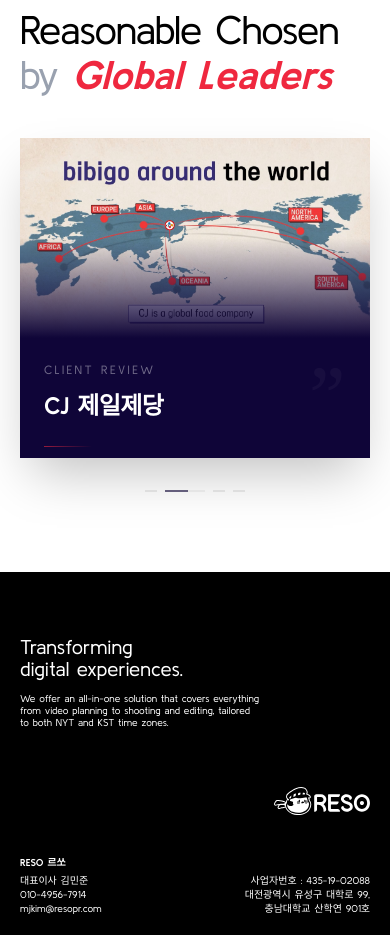
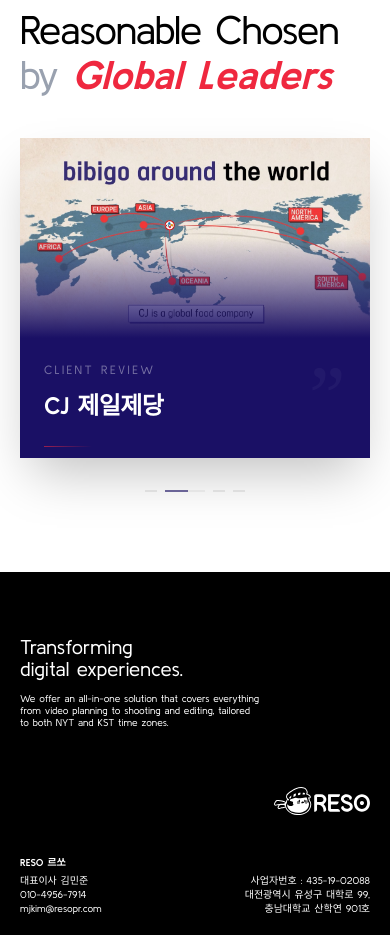
Before and after one commit to dei2j/RESO-WEB, a React (Vite) app: page / in a window 390 px wide. Shown: the part 3500-4435 px from the top of the page. Built offline with nearby package versions, Linux system fonts and the light colour scheme; a web font is replaced by a local one.

Commit message:
feat: 고객 코멘트 박스 색 조정

```diff
--- a/src/components/sections/Testimonials.jsx
+++ b/src/components/sections/Testimonials.jsx
@@ -104,7 +104,7 @@
         </h2>
 
         <div className="relative max-w-[900px] 3xl:max-w-[1100px] 4xl:max-w-[1400px] mx-auto">
-          <div className="relative overflow-hidden shadow-2xl bg-[#0f0538]">
+          <div className="relative overflow-hidden shadow-2xl bg-[#1a1065]">
             {/* 배경 블러 서클 */}
             <div className="absolute -top-1/2 -right-1/4 w-[600px] h-[600px] bg-[#1907b7]/30 rounded-full blur-[120px] pointer-events-none" />
             <div className="absolute -bottom-1/3 -left-1/4 w-[400px] h-[400px] bg-[#ef283f]/10 rounded-full blur-[100px] pointer-events-none" />
@@ -134,12 +134,12 @@
                     />
                   </AnimatePresence>
                   {/* 이미지→텍스트 융합 그래디언트 */}
-                  <div className="absolute inset-y-0 right-0 w-1/2 bg-gradient-to-r from-transparent via-[#0f0538]/50 to-[#0f0538] hidden md:block z-10" />
-                  <div className="absolute inset-x-0 bottom-0 h-1/2 bg-gradient-to-t from-[#0f0538] to-transparent md:hidden z-10" />
+                  <div className="absolute inset-y-0 right-0 w-1/2 bg-gradient-to-r from-transparent via-[#1a1065]/50 to-[#1a1065] hidden md:block z-10" />
+                  <div className="absolute inset-x-0 bottom-0 h-1/2 bg-gradient-to-t from-[#1a1065] to-transparent md:hidden z-10" />
                 </div>
 
                 {/* content */}
-                <div className="w-full md:w-[55%] bg-[#0f0538] p-6 md:p-12 3xl:p-14 4xl:p-20 flex flex-col justify-center relative md:-ml-1 z-0">
+                <div className="w-full md:w-[55%] bg-[#1a1065] p-6 md:p-12 3xl:p-14 4xl:p-20 flex flex-col justify-center relative md:-ml-1 z-0">
                   <motion.div
                     key={`text-${current}`}
                     initial="initial"
@@ -203,7 +203,7 @@
                   <>
                     <div className="absolute inset-0 bg-black/5" />
                     <motion.div
-                      className="absolute inset-y-0 left-0 bg-[#0f0538]/60"
+                      className="absolute inset-y-0 left-0 bg-[#1a1065]/60"
                       style={{ width: `${progress * 100}%` }}
                     />
                   </>
```
